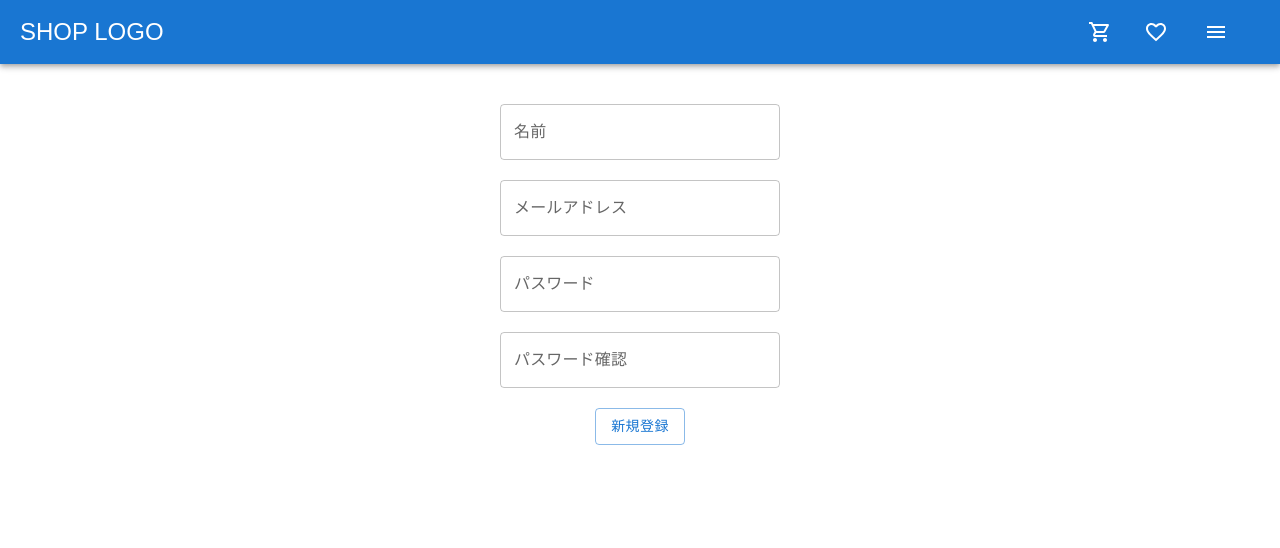
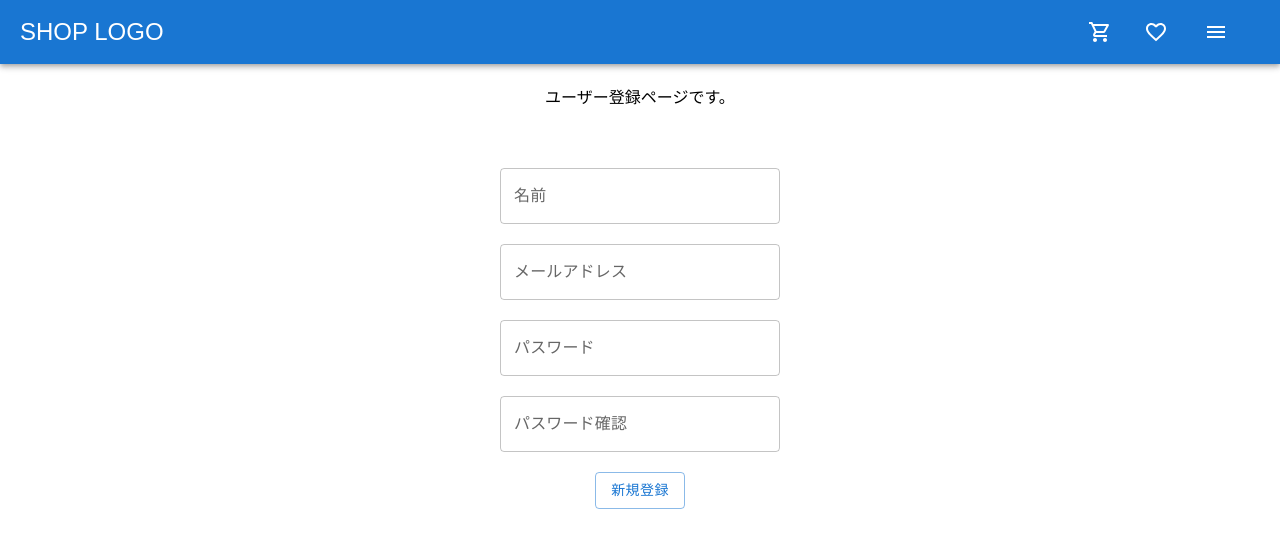
Before and after one commit to Onepiece2424/shampoo_ec_site, a React (Create React App) app in the folder frontend/: page /users/sign_up in a window 1280 px wide. Shown: the top 548 px of the page. Built offline with nearby package versions, Linux system fonts and the light colour scheme.

Commit message:
ページタイトルの追加

```diff
--- a/frontend/src/components/sign_up/SignUp.jsx
+++ b/frontend/src/components/sign_up/SignUp.jsx
@@ -41,6 +41,12 @@ const SignUp = (props) => {
   }, [pageFlag.flag, navigate]);
 
   return (
+    <>
+      <br></br>
+      <div>
+        ユーザー登録ページです。
+      </div>
+      <br></br>
       <form onSubmit={handleSubmit}>
         <br></br>
         <br></br>
@@ -82,6 +88,7 @@ const SignUp = (props) => {
         <br></br>
         <Button variant="outlined" onClick={userDataSubmit}>新規登録</Button>
       </form>
+    </>
   );
 };
 
```
Lines whose indentation alone changed are shown as unchanged.
